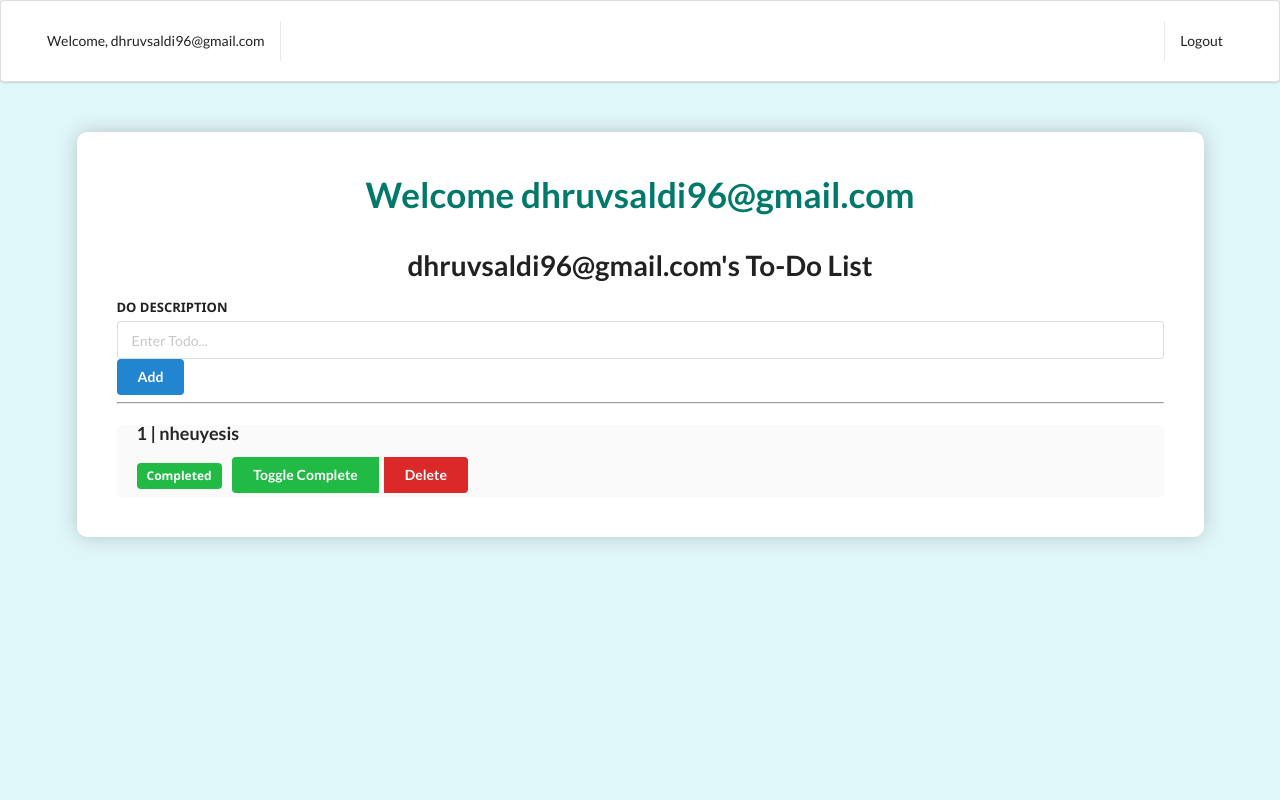
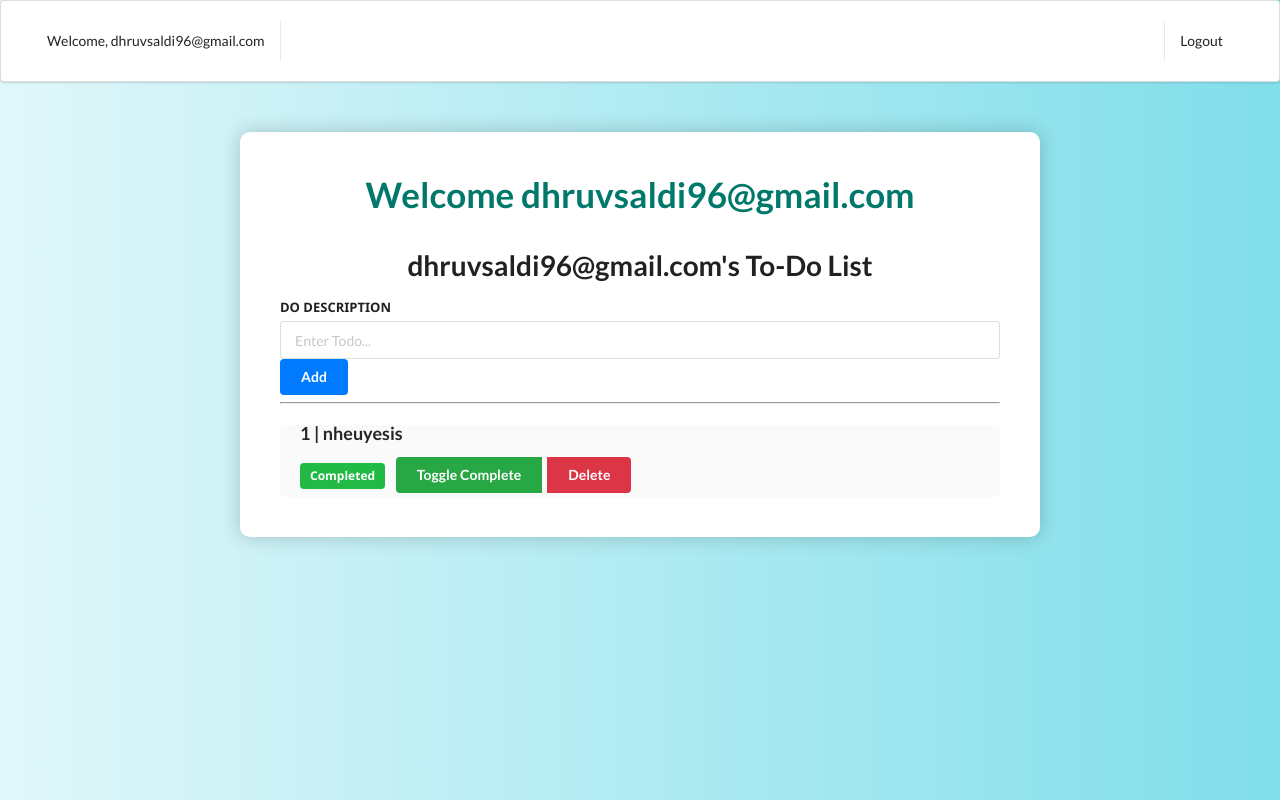
Before and after one commit to Aryansemwal011/web-dev-project, a Flask app: page / in a window 1280 px wide. Run offline with Flask 3, Linux system fonts and the light colour scheme; a user stored in the database is signed in; data comes from the database, SQL or seed files in the repository.

Commit message:
"base changes"

```diff
--- a/templates/base.html
+++ b/templates/base.html
@@ -8,7 +8,7 @@
     <script src="https://cdn.jsdelivr.net/npm/semantic-ui@2.4.2/dist/semantic.min.js"></script>
     <style>
         body {
-            background-color: #e0f7fa;
+            background: linear-gradient(to right, #e0f7fa, #80deea);
             font-family: 'Segoe UI', Tahoma, Geneva, Verdana, sans-serif;
         }
         .navbar {
@@ -25,7 +25,7 @@
             text-decoration: none;
             margin-right: 10px;
         }
-        .container {
+        .main-content {
             margin-top: 50px;
             background-color: #ffffff;
             padding: 40px;
@@ -53,6 +53,32 @@
         }
         .ui.buttons .ui.button {
             margin-right: 5px;
+            transition: background-color 0.3s, transform 0.3s;
+        }
+        .ui.buttons .ui.button:hover {
+            background-color: #005f56;
+            transform: scale(1.05);
+        }
+        .ui.blue.button {
+            background-color: #007bff;
+            color: #fff;
+        }
+        .ui.blue.button:hover {
+            background-color: #0056b3;
+        }
+        .ui.green.button {
+            background-color: #28a745;
+            color: #fff;
+        }
+        .ui.green.button:hover {
+            background-color: #218838;
+        }
+        .ui.red.button {
+            background-color: #dc3545;
+            color: #fff;
+        }
+        .ui.red.button:hover {
+            background-color: #c82333;
         }
     </style>
 </head>
@@ -74,8 +100,7 @@
         </div>
     </div>
 
-    <div class="ui container">
-
+    <div class="main-content">
         <h2 class="welcome-title">Welcome {% if 'username' in session %}{{ session['username'] }}{% endif %} </h2>
 
         <h1 class="ui header header-title">{% if 'username' in session %}{{ session['username'] }}'s{% endif %}  To-Do List</h1>
```
